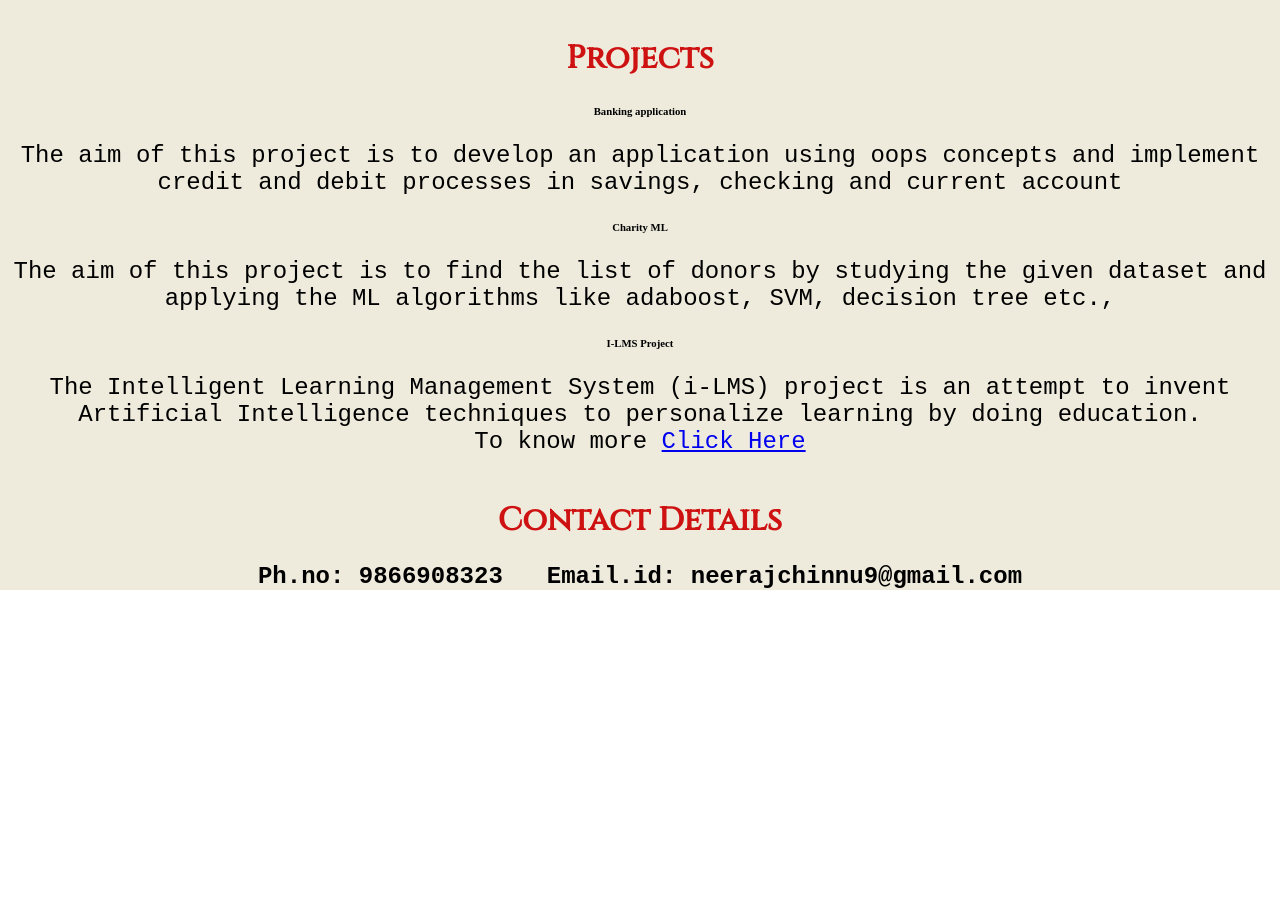
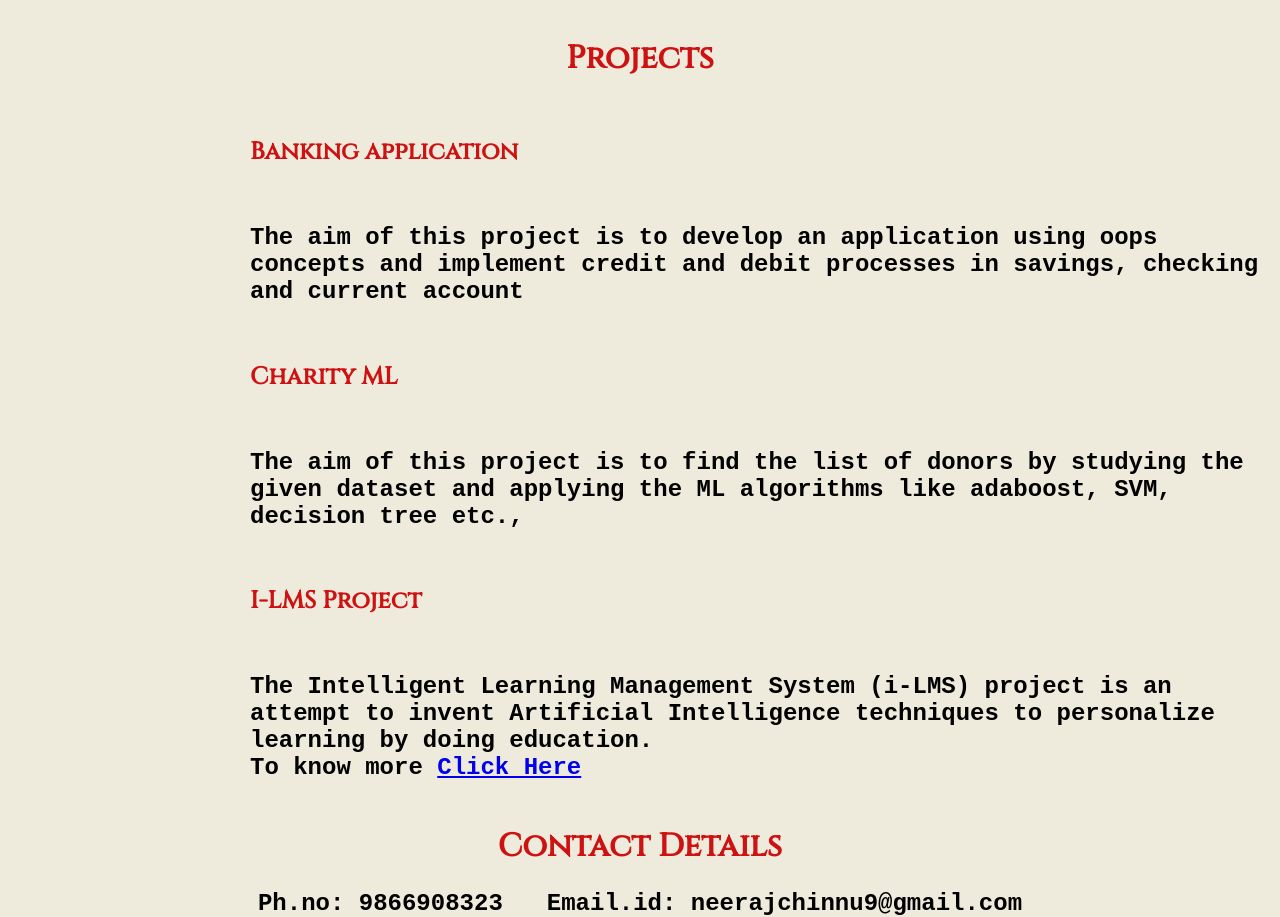
Before and after one commit to NeerajS943/Neeraj-s-Workportfolio, a plain HTML site: page index.html in a window 1280 px wide. Shown: the part 1490-2407 px from the top of the page. Before the commit the page ends 2080 px from the top, so only its background shows below. Drawn offline with Linux system fonts and the light colour scheme.

Commit message:
Update styles.css

```diff
--- a/css/styles.css
+++ b/css/styles.css
@@ -26,6 +26,18 @@ p {
     background-color:#EEEBDD;
     padding-top: 40px;
     padding-bottom: 20px;
+}
+.second-container h6{
+    text-align: left;
+    color: #CE1212;
+    font-family: 'Cinzel', serif;
+    font-size: x-large;
+    margin-left: 250px;
+}
+.second-container p{
+    margin-left: 250px;
+    text-align: left;
+    font-weight: bolder;
 }
 .third-container {
     background-color:#EEEBDD;
```
